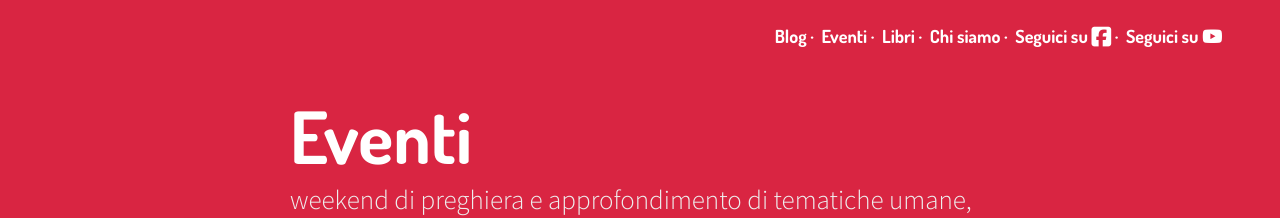
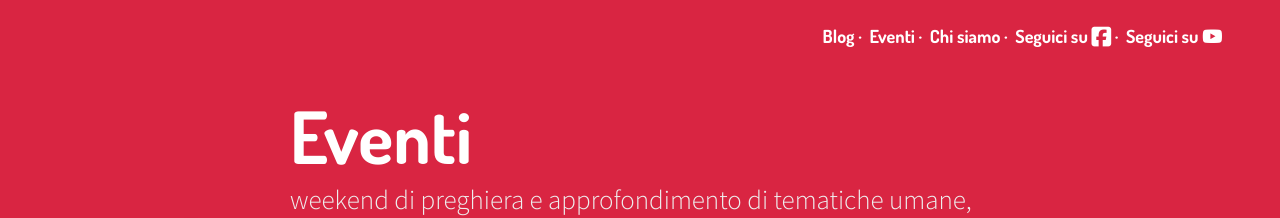
Before and after one commit to amatiperamare/amatiperamare.github.io, a Jekyll site: the page built from eventi.markdown, in a window 1280 px wide. Shown: the top 218 px of the page. Built offline with Jekyll 4.4.1, drawn with Linux system fonts in a browser that asks for light colours; nearby versions of some CDN libraries.

Commit message:
Updated Config

```diff
--- a/_config.yml
+++ b/_config.yml
@@ -44,9 +44,6 @@ navigation:
   - title: Eventi
     url: eventi
     show: true
-  - title: Libri
-    url: libri
-    show: true
   other:
   - title: Chi siamo
     show: true
```
